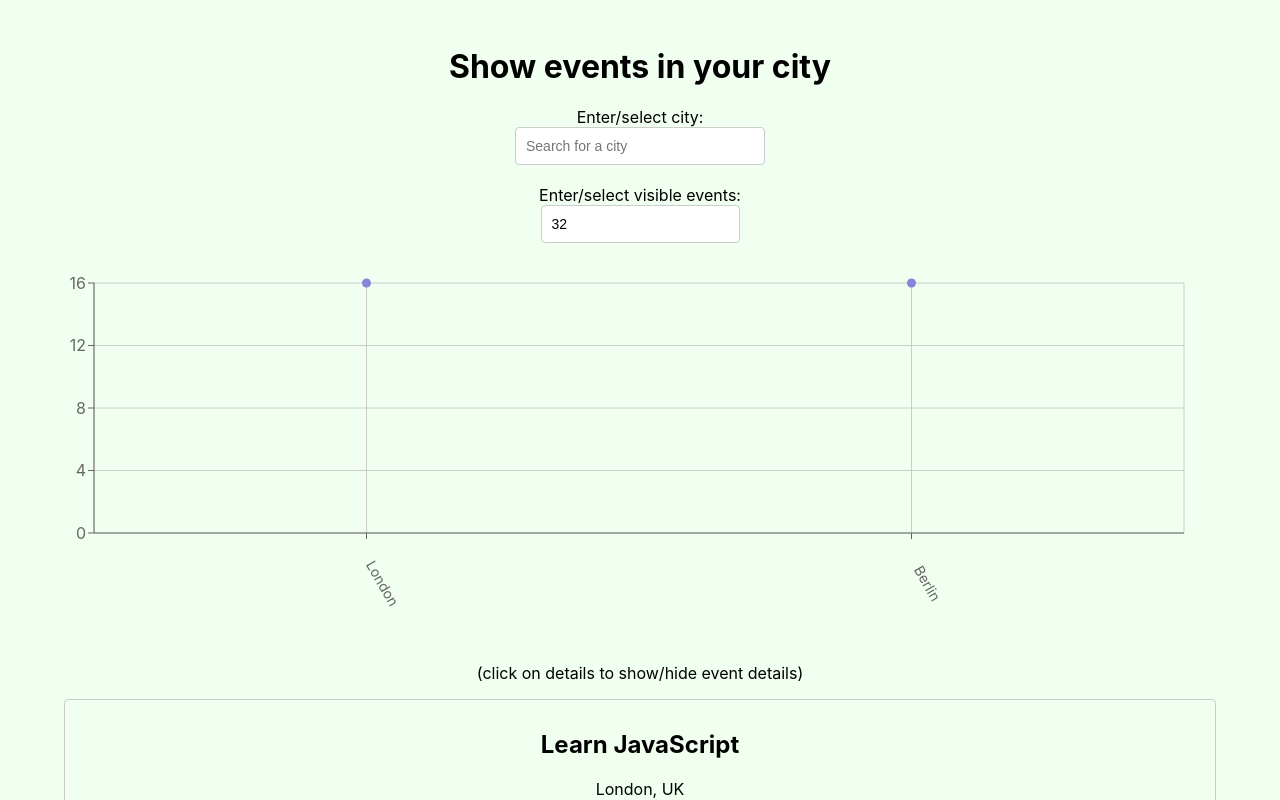
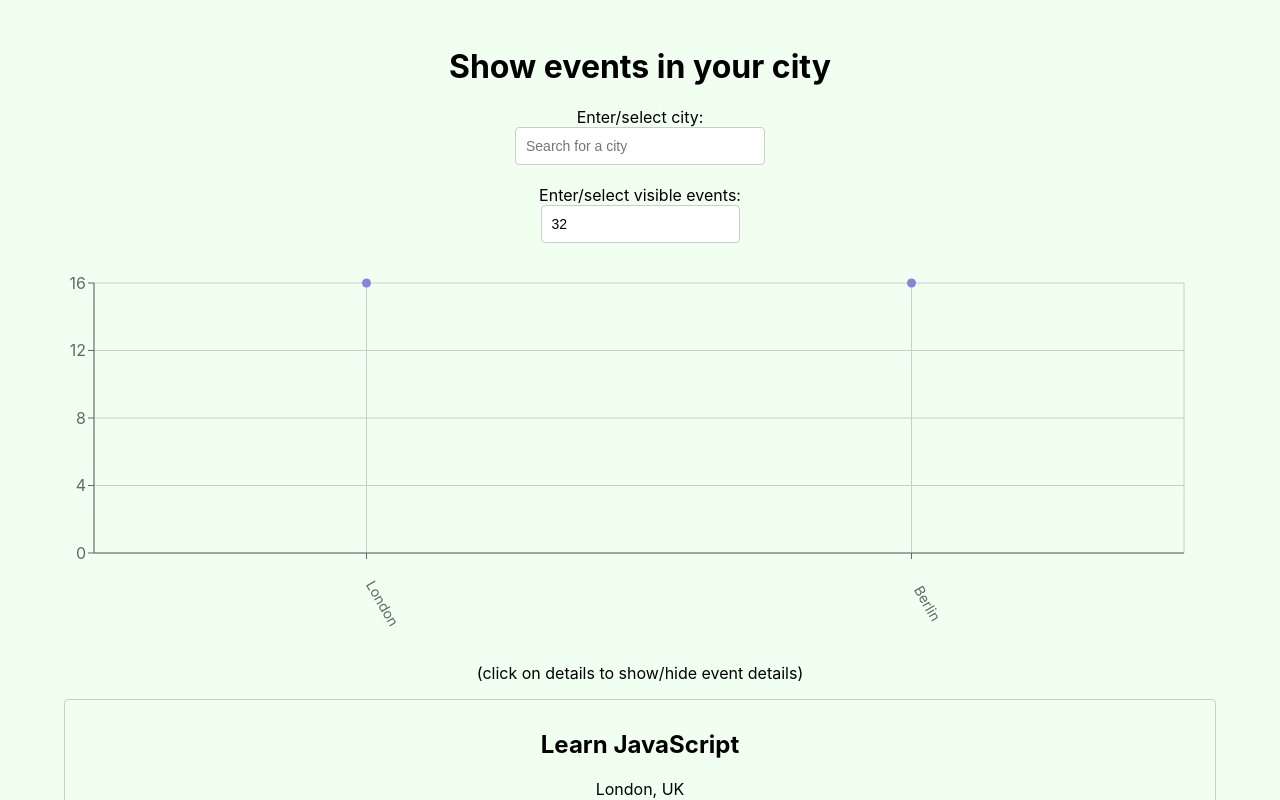
Before and after one commit to hantaray/meet, a React (Create React App) app: page / in a window 1280 px wide. Shown: the top 800 px of the page. Built offline with nearby package versions, Linux system fonts and the light colour scheme; what atatus-spa would draw is missing.

Commit message:
updated chart

```diff
--- a/src/components/CityEventsChart.js
+++ b/src/components/CityEventsChart.js
@@ -32,7 +32,7 @@ const CityEventsChart = ({ allLocations, events }) => {
         margin={{
           top: 20,
           right: 20,
-          bottom: 100,
+          bottom: 80,
           left: -30,
         }}
       >
```
